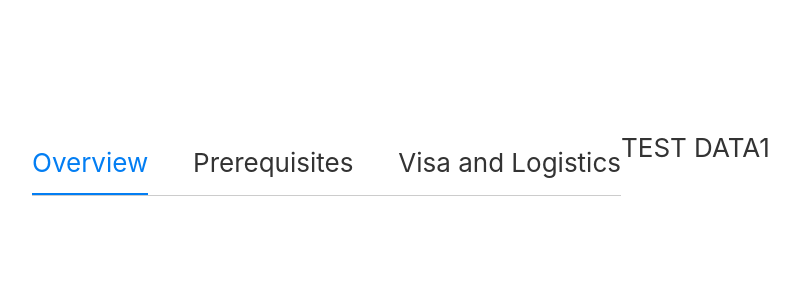
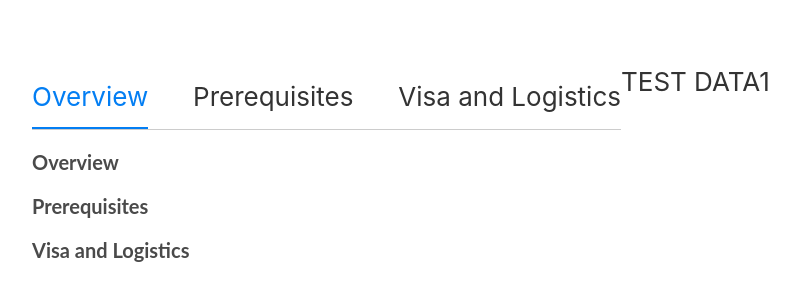
Before and after one commit to demographql/AIESEC, a React (Create React App) app: page / in a window 1280 px wide. Shown: the part 236-536 px from the top of the page, without its empty margins (96-895 px from the left). Built offline with nearby package versions, Linux system fonts and the light colour scheme.

Commit message:
heading added

```diff
--- a/package.json
+++ b/package.json
@@ -7,7 +7,8 @@
     "mobx-react": "^5.4.3",
     "react": "^16.8.6",
     "react-dom": "^16.8.6",
-    "react-scripts": "2.1.8"
+    "react-scripts": "^2.1.8",
+    "styled-components": "^4.2.0"
   },
   "scripts": {
     "start": "react-scripts start",
--- a/src/templates/overview.js
+++ b/src/templates/overview.js
@@ -1,9 +1,11 @@
 import React from 'react';
+import { Heading } from './styled'
+import { wording } from './fixture'
 
 class Overview extends React.PureComponent {
     render() {
         return (
-            <div></div>
+            <Heading text={wording.overviewText} size={"20px"}/>
         )
     }
 }
--- a/src/templates/prerequisites.js
+++ b/src/templates/prerequisites.js
@@ -1,9 +1,11 @@
 import React from 'react';
+import { Heading } from './styled'
+import { wording } from './fixture'
 
 class Prerequisites extends React.PureComponent {
     render() {
         return (
-            <div></div>
+            <Heading text={wording.prerequisitesText} size={"20px"}/>
         )
     }
 }
--- /dev/null
+++ b/src/templates/styled.js
@@ -0,0 +1,17 @@
+import styled from 'styled-components'
+
+const Heading = styled.div.attrs({
+  children: (props) => props.text,
+})`
+  color: #4A4A4A;
+  font-family: "Lato", sans-serif;
+  font-size: 20px;
+  font-weight: bold;
+  padding-top: 20px;
+  text-align: left;
+  font-size: ${props => props.size};
+`
+
+export {
+  Heading
+}
--- a/src/templates/visaandlogistic.js
+++ b/src/templates/visaandlogistic.js
@@ -1,9 +1,11 @@
 import React from 'react';
+import { Heading } from './styled'
+import { wording } from './fixture'
 
 class Visaandlogistic extends React.PureComponent {
     render() {
         return (
-            <div></div>
+            <Heading text={wording.logisticsText} size={"20px"}/>
         )
     }
 }
```
Also changed, not shown: 1 other file (tests, documents, lock files or other folders).
